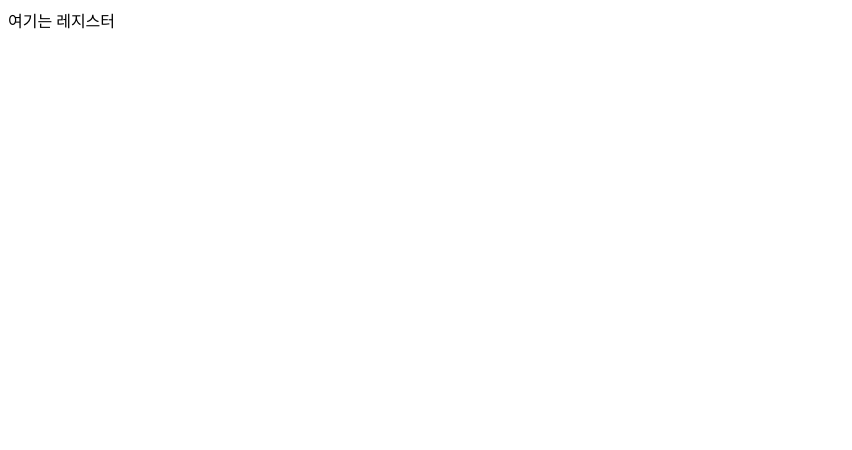
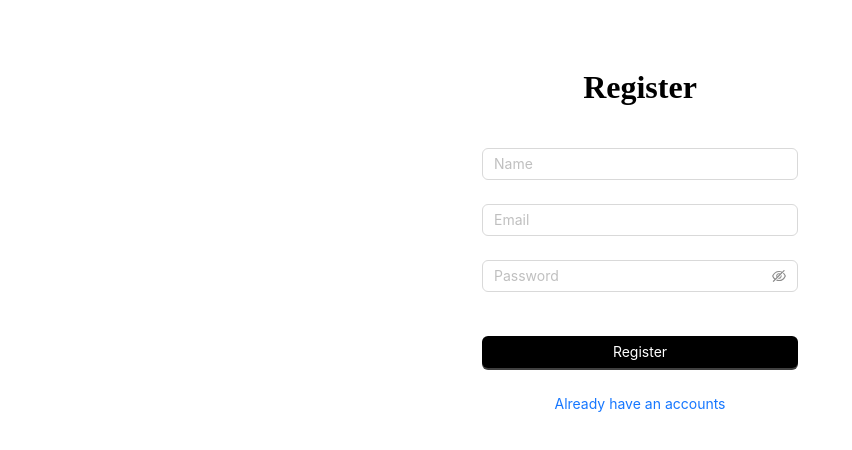
Before and after one commit to HM970506/mimi-store, a Next.js app: page /auth/register in a window 1280 px wide. Shown: the top 450 px of the page, without its empty margins (0-852 px from the left). Built offline with nearby package versions, Linux system fonts and the light colour scheme.

Commit message:
design: register 화면 ui 구성

```diff
--- a/src/app/auth/register/page.tsx
+++ b/src/app/auth/register/page.tsx
@@ -1,7 +1,36 @@
+"use client";
+
 import React from "react";
+import { Button, Form, Input } from "antd";
 
+//회원가입과 같이 사용자 interaction이 있는 곳은 csr로!
+//ssr은 사용자와 intercation할 수 없다.
+//거기다 왜인지..form.item이 next13에서 에러가 난다. form 태그 고유의 현상인가? 아니면 해당 컴포넌트의 문제인가?
 function Register() {
-  return <div>여기는 레지스터</div>;
+  return (
+    <div className="flex justify-center align-top">
+      <div className="relative top-10 text-center gap-5 flex flex-col w-1/4">
+        <h1>Register</h1>
+        <Form>
+          <Form.Item name="name">
+            <Input placeholder={"Name"} />
+          </Form.Item>
+          <Form.Item name="email">
+            <Input placeholder={"Email"} />
+          </Form.Item>
+          <Form.Item name="password">
+            <Input.Password placeholder={"Password"} />
+          </Form.Item>
+        </Form>
+        <Button type="primary" htmlType="submit">
+          Register
+        </Button>
+        <div className="flex justify-center align-middle">
+          <Button type="link">Already have an accounts</Button>
+        </div>
+      </div>
+    </div>
+  );
 }
 
 export default Register;
--- a/tailwind.config.ts
+++ b/tailwind.config.ts
@@ -13,6 +13,9 @@ const config: Config = {
         "gradient-conic":
           "conic-gradient(from 180deg at 50% 50%, var(--tw-gradient-stops))",
       },
+      colors: {
+        primary: "#000",
+      },
     },
   },
   plugins: [],
```
